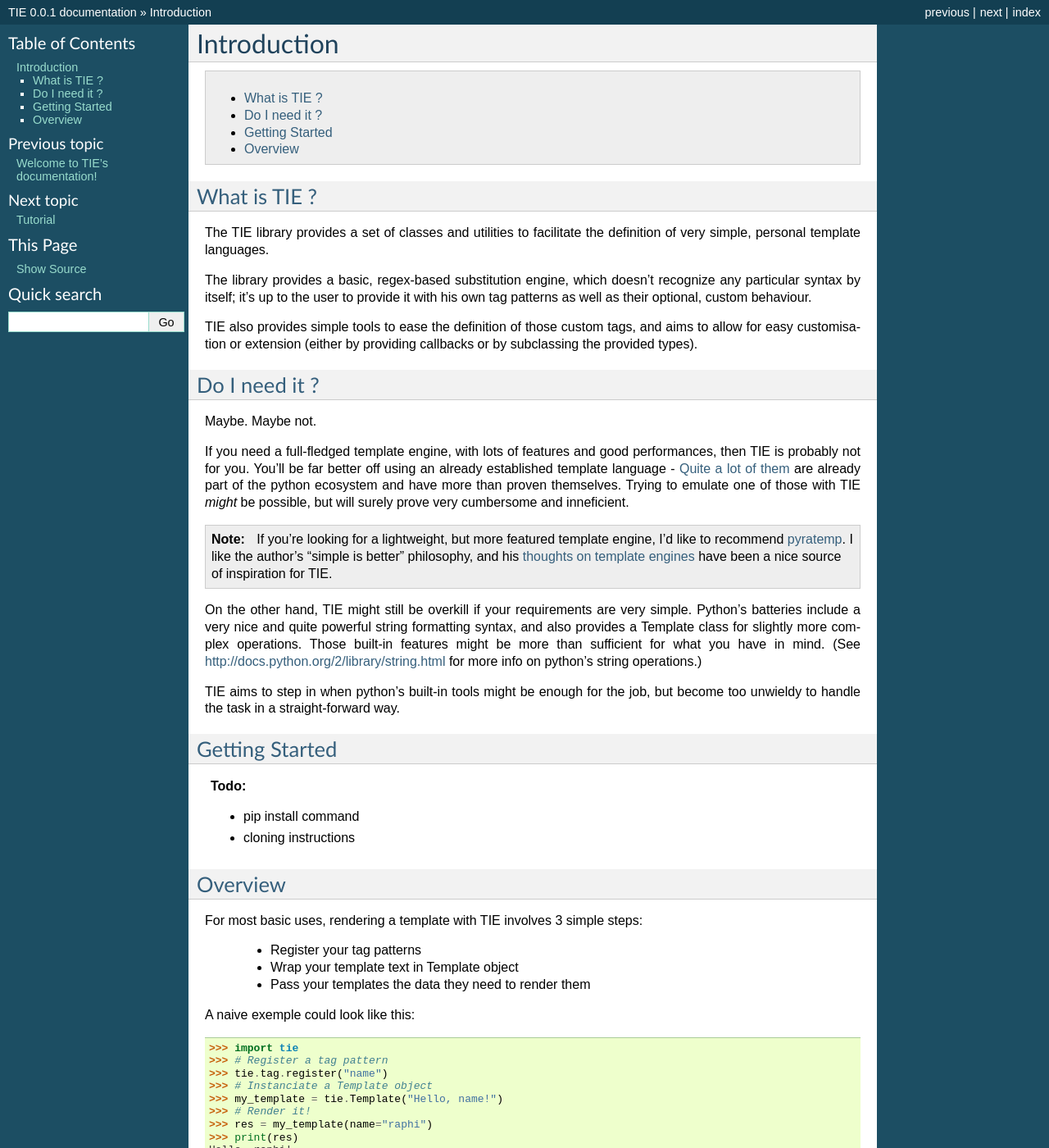
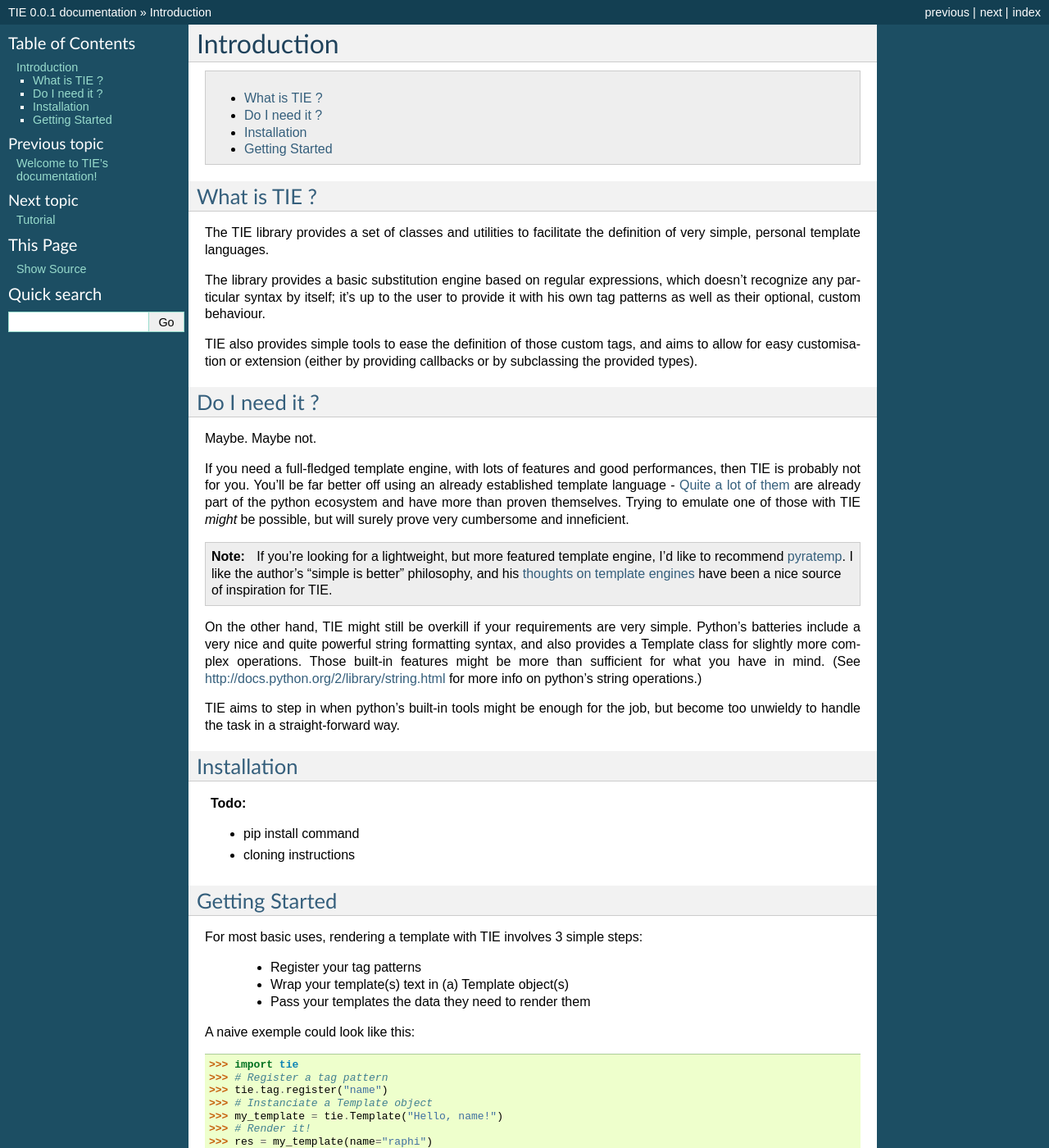
Before and after one commit to raphigaziano/TIE, a Sphinx documentation site: the page built from doc/source/intro.rst, in a window 1280 px wide and 1400 px high. Shown: the whole window at 82% size. Built offline with Sphinx 7.4.7, drawn with Linux system fonts in a browser that asks for light colours.

Commit message:
intro tweaks

```diff
--- a/doc/source/intro.rst
+++ b/doc/source/intro.rst
@@ -11,9 +11,10 @@ What is TIE ?
 The TIE library provides a set of classes and utilities to facilitate the
 definition of very simple, personal template languages.
 
-The library provides a basic, regex-based substitution engine, which doesn't
-recognize any particular syntax by itself; it's up to the user to provide it
-with his own tag patterns as well as their optional, custom behaviour.
+The library provides a basic substitution engine based on regular expressions,
+which doesn't recognize any particular syntax by itself; it's up to the user to
+provide it with his own tag patterns as well as their optional, custom
+behaviour.
 
 TIE also provides simple tools to ease the definition of those custom tags,
 and aims to allow for easy customisation or extension (either by providing
@@ -53,8 +54,8 @@ string operations.)
 TIE aims to step in when python's built-in tools might be enough for the job,
 but become too unwieldy to handle the task in a straight-forward way.
 
-Getting Started
----------------
+Installation
+------------
 
 .. todo::
    - pip install command
@@ -62,13 +63,13 @@ Getting Started
 
 .. _intro-overview:
 
-Overview
---------
+Getting Started
+---------------
 
 For most basic uses, rendering a template with TIE involves 3 simple steps:
 
   - Register your tag patterns
-  - Wrap your template text in Template object
+  - Wrap your template(s) text in (a) Template object(s)
   - Pass your templates the data they need to render them
 
 A naive exemple could look like this:
```
